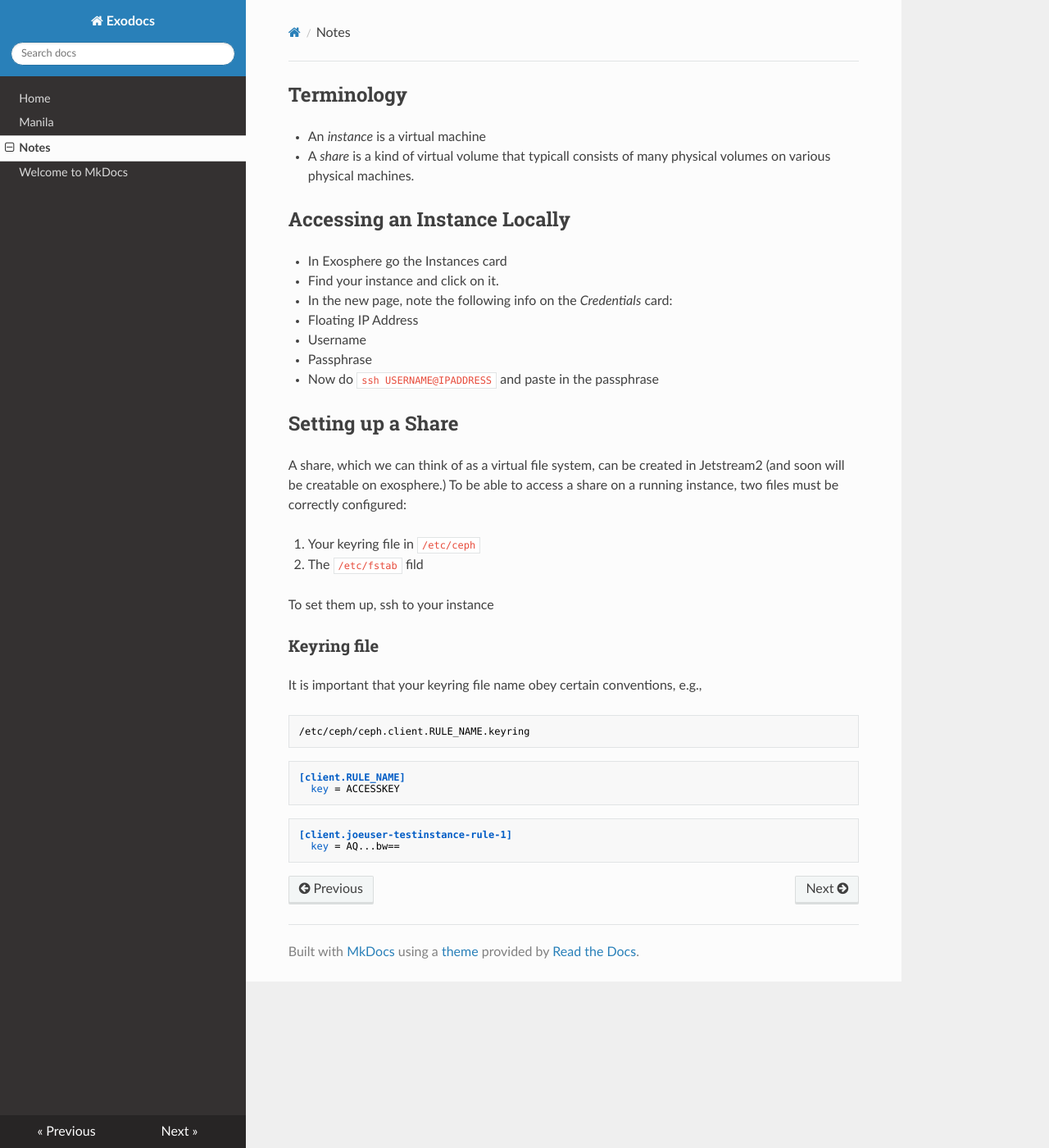
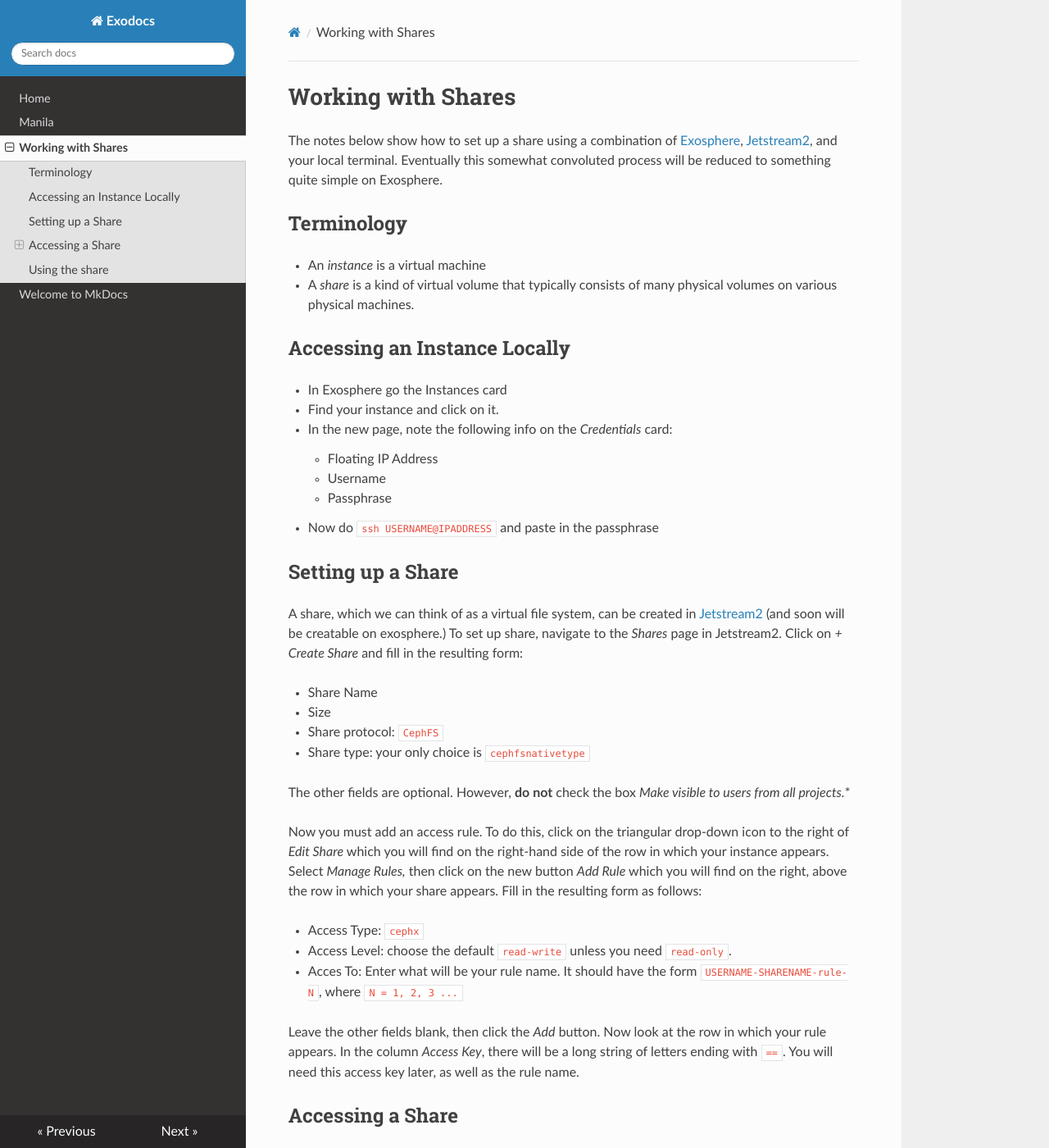
Before and after one commit to jxxcarlson/exo-docs, an MkDocs documentation site: the page built from exo-docs/notes.md, in a window 1280 px wide and 1400 px high. Shown: the whole window at 82% size. Built offline with MkDocs 1.6.1, drawn with Linux system fonts in a browser that asks for light colours; nearby versions of some CDN libraries; some of the changed text lies outside the part shown.

Commit message:
update docs

````diff
--- a/exo-docs/notes.md
+++ b/exo-docs/notes.md
@@ -1,7 +1,15 @@
+# Working with Shares
+
+The notes below show how to set up a share
+using a combination of [Exosphere](https://exosphere.app),
+[Jetstream2](https://js2.jetstream-cloud.org/), and your
+local terminal.  Eventually this somewhat convoluted
+process will be reduced to something quite simple on Exosphere.
+
 ## Terminology
 
 - An *instance* is a virtual machine
-- A *share* is a kind of virtual volume that typicall
+- A *share* is a kind of virtual volume that typically
 consists of many physical volumes on various physical machines.
 
 ## Accessing an Instance Locally
@@ -10,9 +18,9 @@
 - Find your instance and click on it.
 - In the new page, note the following info on the
 *Credentials* card:
-  - Floating IP Address
-  - Username
-  - Passphrase
+    - Floating IP Address
+    - Username
+    - Passphrase
 - Now do `ssh USERNAME@IPADDRESS` and paste in the passphrase
 
 
@@ -20,9 +28,41 @@
 ## Setting up a Share
 
 A share, which we can think of as a virtual file
-system, can be created in Jetstream2 (and soon
-will be creatable on exosphere.) To be able
-to access a share on a running instance,
+system, can be created in [Jetstream2](https://js2.jetstream-cloud.org/) (and soon
+will be creatable on exosphere.)  To set up share,
+navigate to the *Shares* page in Jetstream2.  Click on *+ Create Share*
+and fill in the resulting form:
+
+- Share Name
+- Size
+- Share protocol: `CephFS`
+- Share type: your only choice is `cephfsnativetype`
+
+The other fields are optional.  However, **do not** check the
+box *Make visible to users from all projects.**
+
+Now you must add an access rule.  To do this, click on the
+triangular drop-down icon to the right of *Edit Share*
+which you will find on the right-hand side of the row
+in which your instance appears.  Select *Manage Rules,*
+then click on the new button *Add Rule* which you will
+find on the right, above the row in which your share
+appears.  Fill in the resulting form as follows:
+
+- Access Type: `cephx`
+- Access Level: choose the default `read-write` unless you need `read-only`.
+- Acces To: Enter what will be your rule name.  It should have the form
+`USERNAME-SHARENAME-rule-N`, where `N = 1, 2, 3 ...`
+
+Leave the other fields blank, then click the *Add* button.
+Now look at the row in which your rule appears.  In the
+column *Access Key*, there will be a long string of letters
+ending with `==`.  You will need this access key later,
+as well as the rule name.
+
+## Accessing a Share
+
+To be able to access a share on a running instance,
 two files must be correctly configured:
 
 1. Your keyring file in `/etc/ceph`
@@ -34,7 +74,7 @@
 ### Keyring file
 
 It is important that your keyring file name obey
-certain conventions, e.g.,
+certain conventions, namely as in this model.
 
 ```
 /etc/ceph/ceph.client.RULE_NAME.keyring
@@ -49,3 +89,39 @@
 [client.joeuser-testinstance-rule-1]
   key = AQ...bw==
 ```
+
+
+### fstab file
+
+You must add a line of the following form to your `/etc/fstab` file:
+
+```
+PATH LOCAL_SHARE_NAME ceph name=RULE_NAME,x-systemd.device-timeout=30,x-systemd.mount-timeout=30,noatime,_netdev,rw 0   2
+```
+
+You already know about the `RULE_NAME`. For the `LOCAL_SHARE_NAME`, do
+something like `mkdir /mydata` in your instance. Then use `mydata` as the
+`LOCAL_SHARE_NAME`.  For the `PATH`, go to Jetstream2, click on the
+name of your share in the mult-row display of shares so as to get
+the share detail.  You will notice an item **Path**.  Copy long
+string of numbers and letters you see there.
+
+## Using the share
+
+Let's write something to a file on the share:
+
+```
+$ sudo cat /mydata/foo.txt
+This is a tests
+^D
+```
+
+Then we have
+
+```
+$ ls /mydata
+foo.txt
+
+$ cat /mydata/foo.txt
+This is a test
+```
````
Also changed, not shown: exo-docs/index.md (+1 -1 lines), exo-docs/manila.md (+10 -0 lines), exo-docs/resources.md (added, +26 -0 lines).
